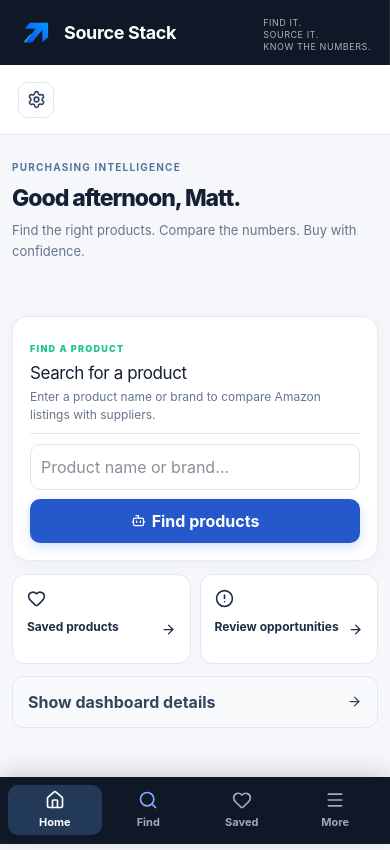
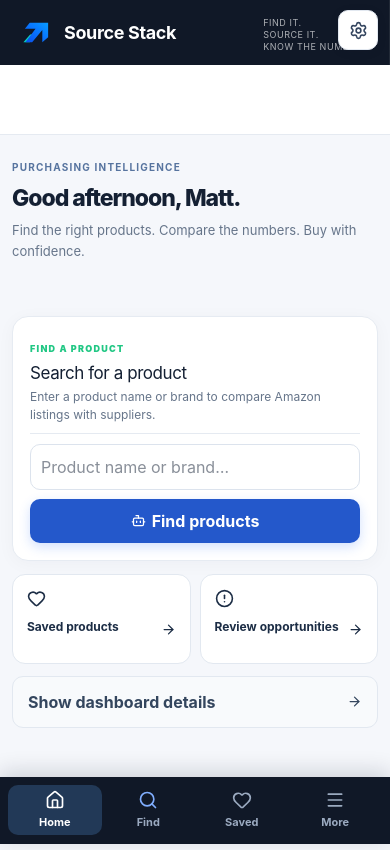
Before and after one commit to mattygribb-beep/stockwise, a Next.js app: page / in a window 390 px wide. Built offline with nearby package versions, Linux system fonts and the light colour scheme.

Commit message:
Pin mobile settings cog to absolute top-right app corner

```diff
--- a/app/globals.css
+++ b/app/globals.css
@@ -208,3 +208,10 @@ button{transition:background-color .15s ease,box-shadow .15s ease}
  .mobileDashboardCollapsed{display:none}
  .mobileDashboardExpanded{display:block}
 }
+
+/* Keep Settings in the top-right corner of the mobile app, above the page header. */
+@media(max-width:900px){
+ .settingsShortcut{position:fixed;top:calc(10px + env(safe-area-inset-top,0px));right:12px;z-index:110;width:40px;height:40px;box-shadow:0 2px 9px rgba(16,24,39,.12)}
+ .headerActions>i{display:none}
+ header{padding-right:60px}
+}
```
